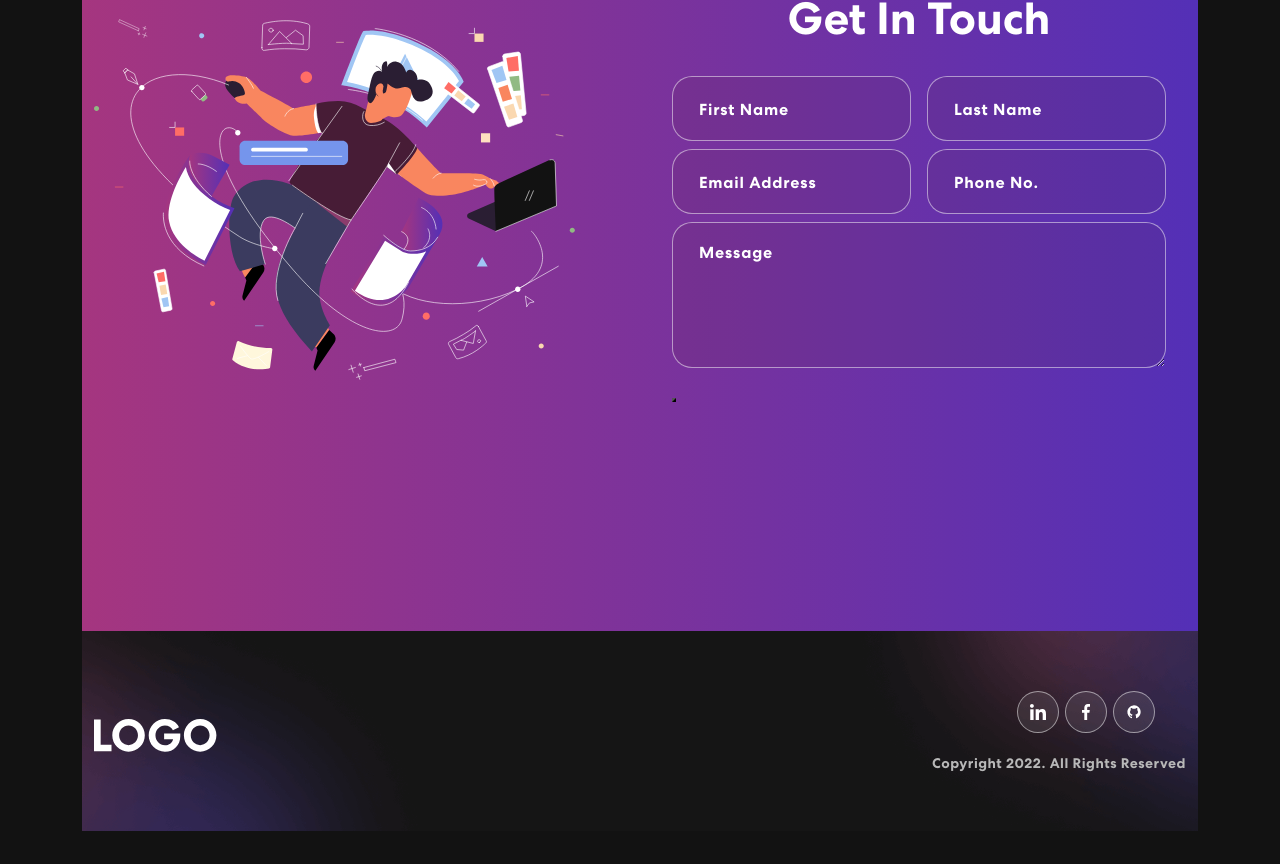
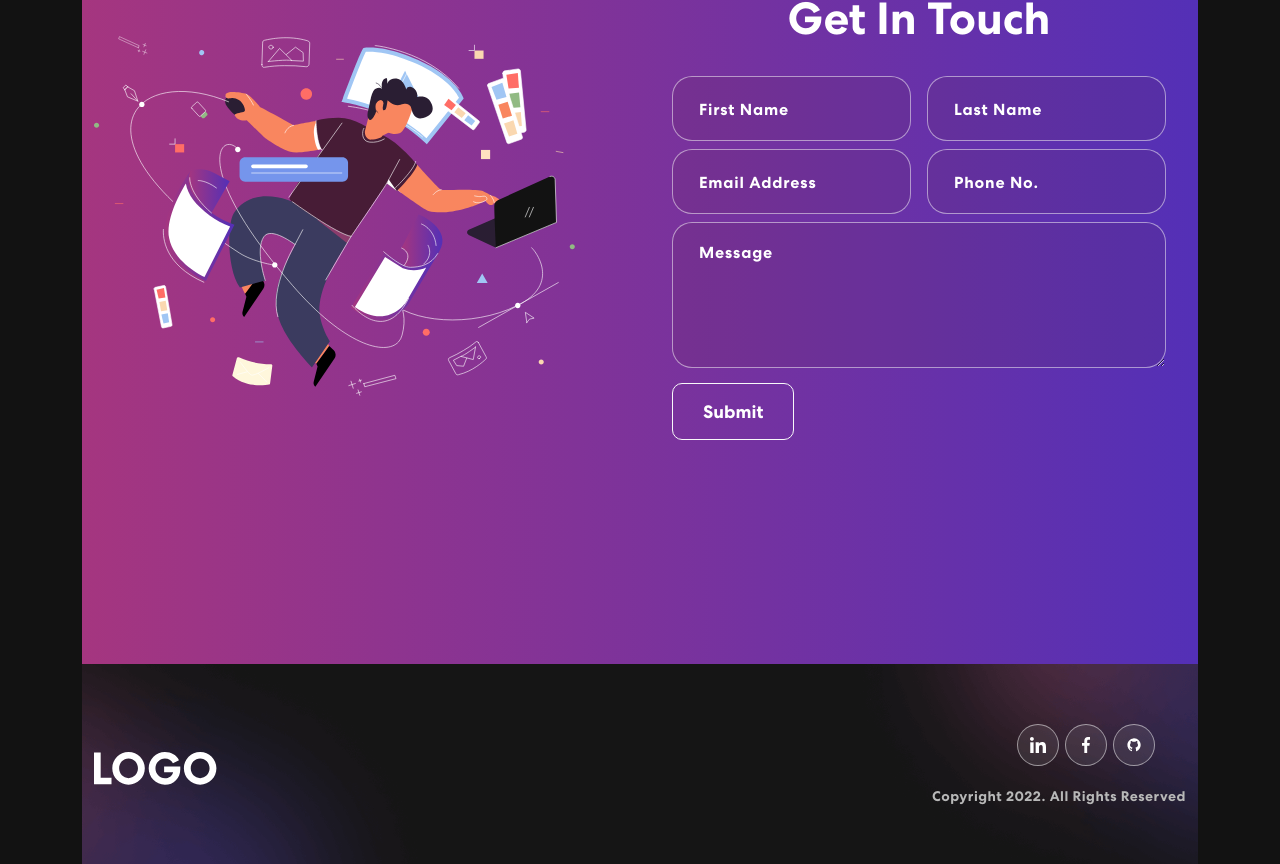
Before and after one commit to mohammad-al-samiul/portfolio-website-with-react, a React (Create React App) app: page /#contact in a window 1280 px wide. Shown: the part 665-1529 px from the top of the page. Before the commit the page ends 1496 px from the top, so only its background shows below. Built offline with nearby package versions, Linux system fonts and the light colour scheme.

Commit message:
button added

```diff
--- a/src/Pages/Contact/Contact.css
+++ b/src/Pages/Contact/Contact.css
@@ -40,6 +40,13 @@
   color: #121212;
   opacity: 0.8;
 }
+.button {
+  border-radius: 10px;
+  color: #fff;
+  padding: 14px 30px;
+  font-weight: 700;
+  font-size: 18px;
+}
 
 @media screen and (min-width: 480px) {
   .get-in-touch {
--- a/src/Pages/Contact/Contact.js
+++ b/src/Pages/Contact/Contact.js
@@ -1,5 +1,5 @@
 import React from 'react';
-import { Col, Container, Row } from 'react-bootstrap';
+import { Button, Col, Container, Row } from 'react-bootstrap';
 import contactImg from '../../Assets/img/contact-img.svg';
 import './Contact.css';
 
@@ -31,9 +31,9 @@ const Contact = () => {
                     </Col>
                     <Col size={12} className="px-2">
                       <textarea rows="4" placeholder="Message"></textarea>
-                      <button type="submit">
-                        <span></span>
-                      </button>
+                      <Button className="button" variant="outline-light">
+                        Submit
+                      </Button>
                     </Col>
                   </Row>
                 </form>
```
